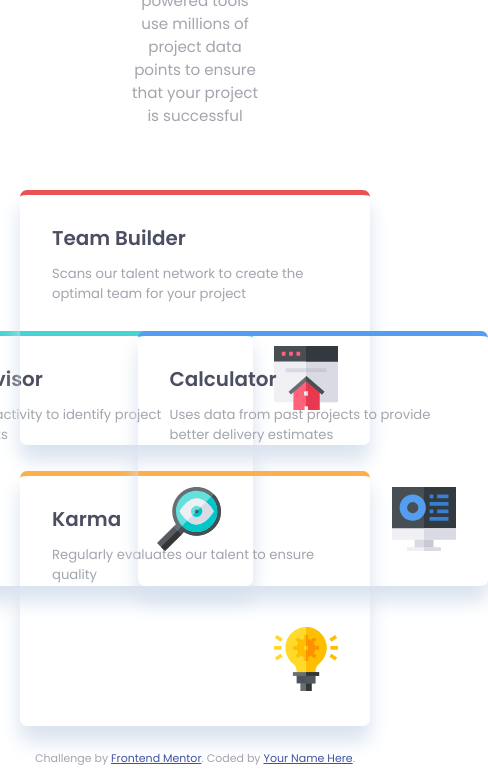
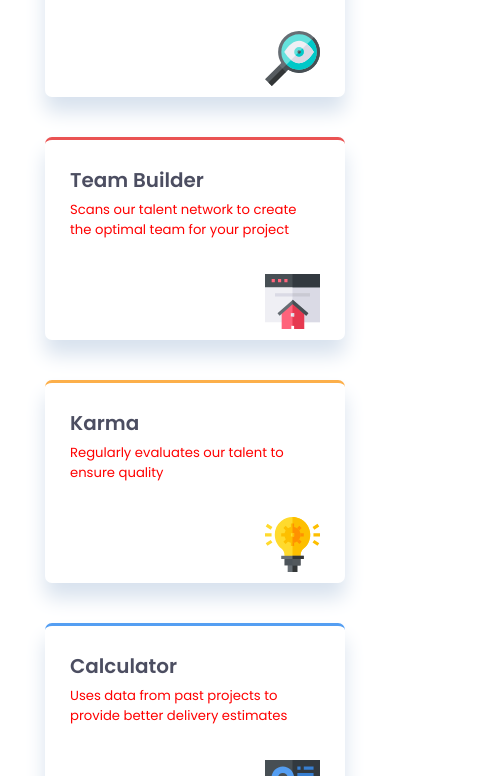
Before and after one commit to LizzardMedeiros/fm_four-card-feature, a plain HTML site: page index.html in a window 390 px wide. Shown: the part 422-1198 px from the top of the page, 488 px wide, since content can reach past the window. Drawn offline with Linux system fonts and the light colour scheme.

Commit message:
Mobile done

```diff
--- a/css/style.css
+++ b/css/style.css
@@ -40,15 +40,14 @@ header {
 
 h1, h2 {
   margin: 0;
+  font-size: 2.43em;
 }
 
 h1 {
-  font-size: 2.43em;
   font-weight: 600;
 }
 
 h2 {
-  font-size: 2.43em;
   font-weight: 200;
 }
 
@@ -95,7 +94,7 @@ small {
   border-radius: 7px;
   width: 350px;
   height: 250px;
-  margin: 13px 0;
+  margin: 15px 0;
   box-shadow: 0 15px 20px rgb(216, 226, 238);
 }
 
@@ -103,3 +102,58 @@ small {
   text-align: right;
   margin: 42px 32px;
 }
+
+/*------------ RESPONSIVE -------------*/
+
+@media only screen and (max-width: 1300px) {
+  .layout {
+    background-image: url(../design/mobile-design.jpg);
+  }
+
+  header {
+    margin-top: 84px;
+    width: 85%;
+  }
+
+  h1, h2 {
+    font-size: 1.61em;
+  }
+
+  h3, p {
+    margin: 0 25px;
+  }
+
+  h3 {
+    margin-top: 25px;
+  }
+
+  p {
+    color: red;
+    margin-top: 5px;
+  }
+
+  small {
+    margin-top: 18px;
+    font-size: 1em;
+  }
+
+  .content {
+    flex-direction: column;
+    align-items: center;
+  }
+
+  .content .group section {
+    width: 300px;
+    height: 200px;
+    margin-top: 25px;
+  }
+
+  .content .group section .img-container {
+    margin: 34px 25px;
+  }
+
+  .content .group section .img-container img{
+    width: 55px;
+  }
+
+}
--- a/index.html
+++ b/index.html
@@ -37,7 +37,7 @@
 
   <div class="content">
     <div class="group">
-      <section style="border-top: 5px solid hsl(180, 62%, 55%)">
+      <section style="border-top: solid hsl(180, 62%, 55%)">
         <h3>
           Supervisor
         </h3>
@@ -51,7 +51,7 @@
     </div>
 
     <div class="group">
-      <section style="border-top: 5px solid hsl(0, 78%, 62%)">
+      <section style="border-top: solid hsl(0, 78%, 62%)">
         <h3>
           Team Builder
         </h3>
@@ -63,7 +63,7 @@
         </div>
       </section>
 
-      <section style="border-top: 5px solid hsl(34, 97%, 64%)">
+      <section style="border-top: solid hsl(34, 97%, 64%)">
         <h3>
           Karma
         </h3>
@@ -77,7 +77,7 @@
     </div>
 
     <div class="group">
-      <section style="border-top: 5px solid hsl(212, 86%, 64%)">
+      <section style="border-top: solid hsl(212, 86%, 64%)">
         <h3>
           Calculator
         </h3>
@@ -95,7 +95,7 @@
   <footer>
     <p class="attribution">
       Challenge by <a href="https://www.frontendmentor.io?ref=challenge" target="_blank">Frontend Mentor</a>.
-      Coded by <a href="#">Your Name Here</a>.
+      Coded by <a href="https://github.com/LizzardMedeiros/">LizzardMedeiros</a>.
     </p>
   </footer>
 </body>
```
